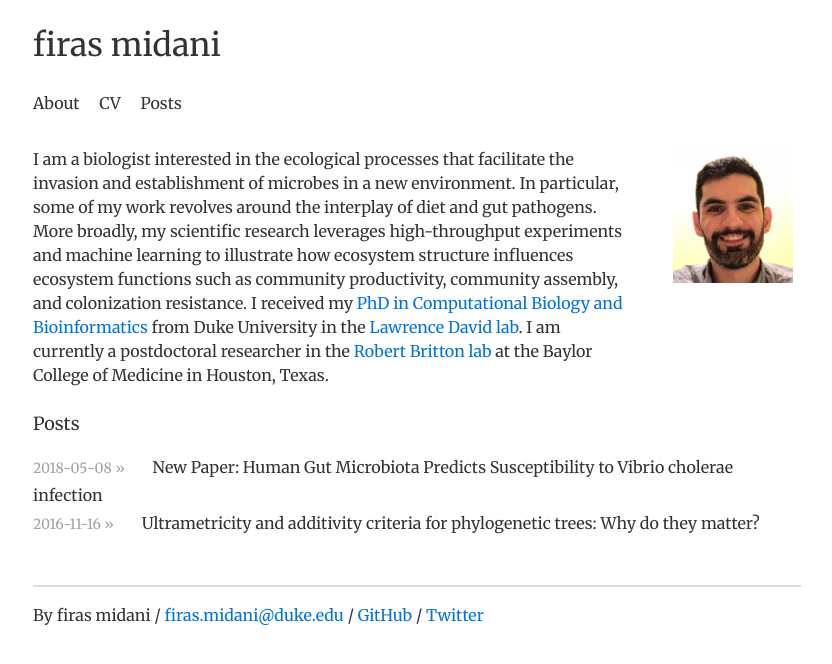
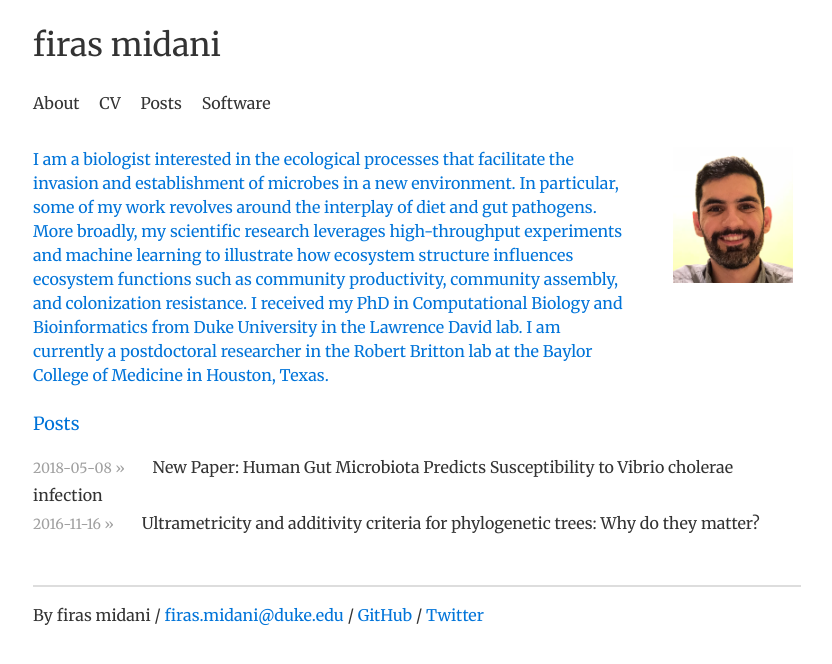
Before and after one commit to firasmidani/firasmidani.github.io, a Jekyll site: the page built from index.html, in a window 1280 px wide. Shown: the top 664 px of the page, without its empty margins (223-1055 px from the left). Built offline with Jekyll 4.4.1, drawn with Linux system fonts in a browser that asks for light colours; comment, search, counter and statistics services are not loaded.

Commit message:
Update default.html

```diff
--- a/_layouts/default.html
+++ b/_layouts/default.html
@@ -17,6 +17,7 @@
                 <a href="/about/" class="{% if page.url == '/about/' %}active{% endif %}">About</a>
                 <a href="/cv/" class="{% if page.url == '/cv/' %}active{% endif %}">CV</a>
                 <a href="/posts/" class="{% if page.url == '/posts/' %}active{% endif %}">Posts</a>
+		<a href="/software/" class="{% if page.url == '/software/' %}active{% endif %}">Software<a>
             </nav>
 	    {% if page.use_math %}
       		{% include mathjax_support %}
```
